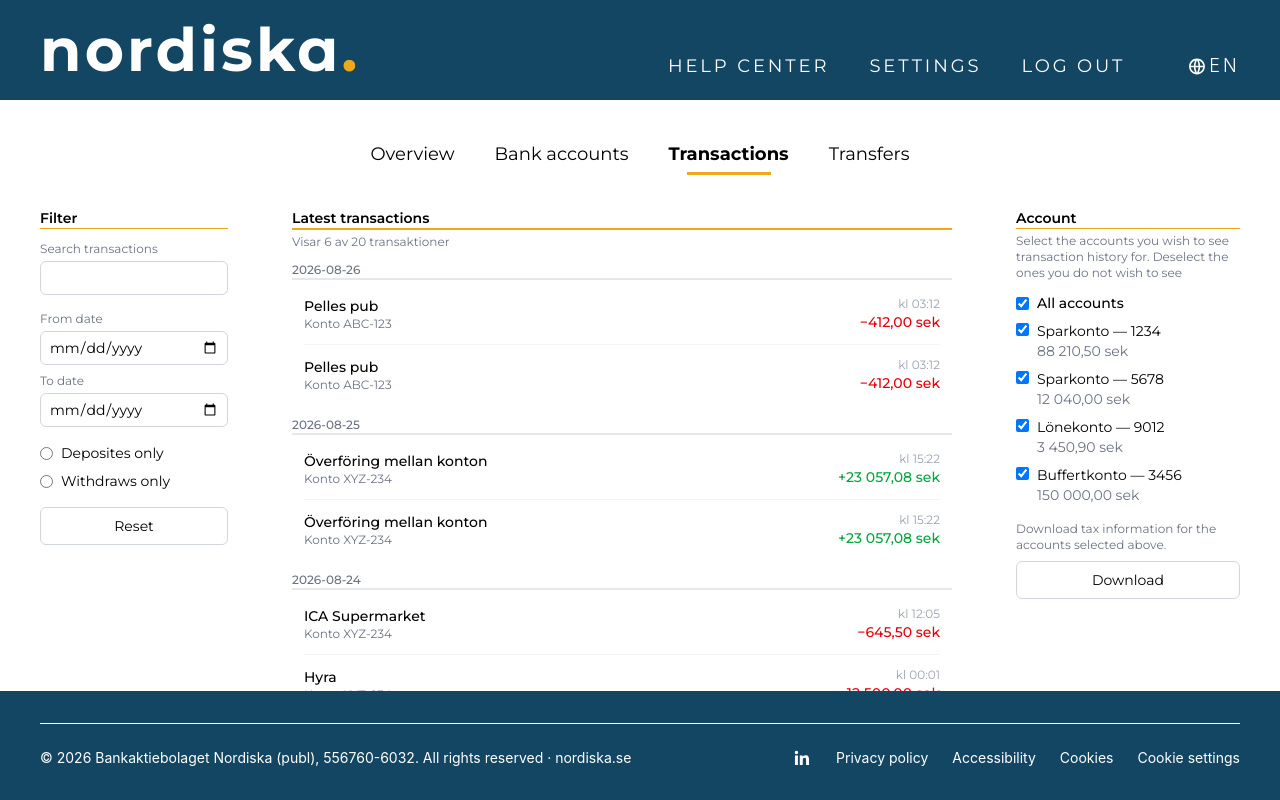
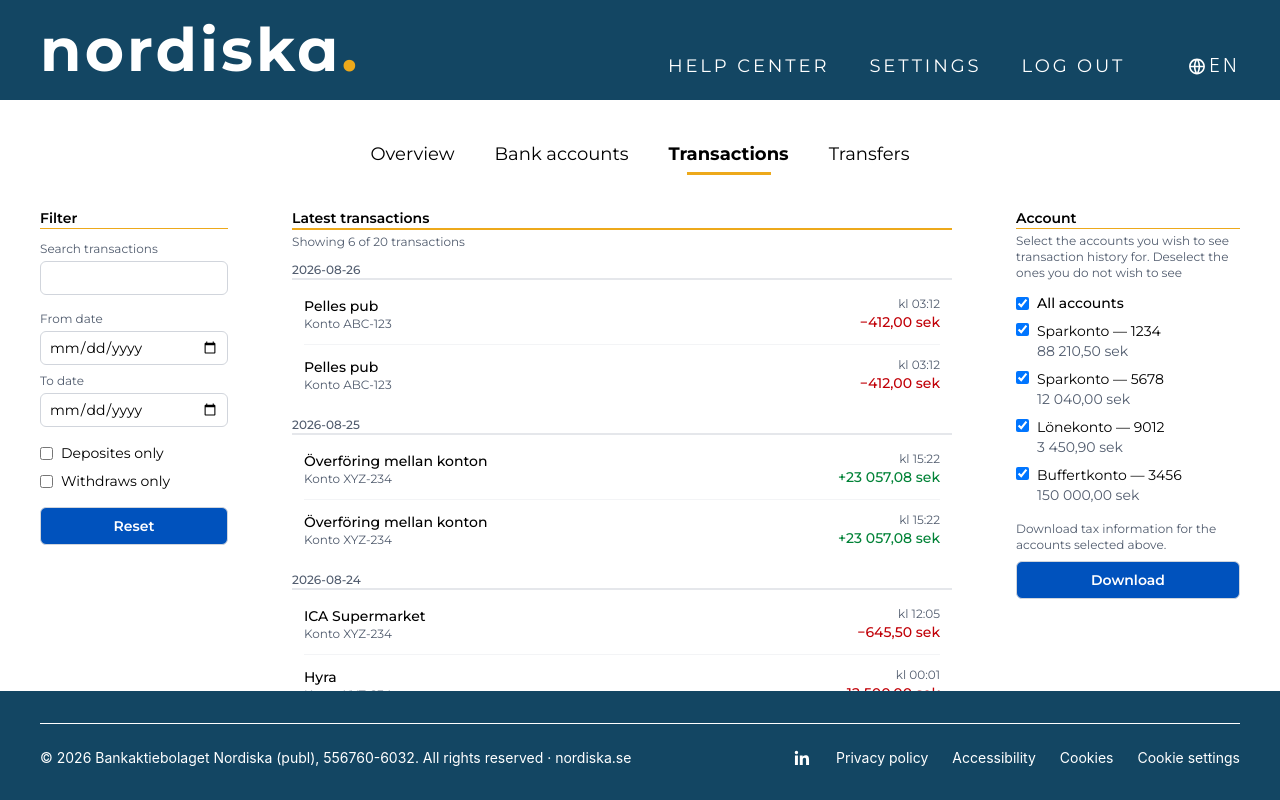
Before and after one commit to chas-challenge-2026/nordiska-team1, a React (Vite) app in the folder frontend/: page /transactions in a window 1280 px wide. Built offline with nearby package versions, Linux system fonts and the light colour scheme.

Commit message:
update colors, lang, variable names

```diff
--- a/frontend/src/components/transactions/AccountSelector.tsx
+++ b/frontend/src/components/transactions/AccountSelector.tsx
@@ -26,7 +26,7 @@ export default function AccountSelector({ accounts, selectedIds, onChange }: Acc
     return (
         <div className="bg-white p-4 w-64">
             <h3 className="font-semibold text-sm mb-1 border-b-1 border-nordiska-orange">{t("generic.account")}</h3>
-            <p className="text-xs text-gray-500 mb-3">
+            <p className="text-xs text-secondary mb-3">
                 {t("transactions-route.account-select")}
             </p>
 
@@ -48,7 +48,7 @@ export default function AccountSelector({ accounts, selectedIds, onChange }: Acc
                             <span>
                                 {acc.name}
                                 <br />
-                                <span className="text-gray-500">
+                                <span className="text-secondary">
                                     {acc.balance.toLocaleString('sv-SE', { minimumFractionDigits: 2 })} sek
                                 </span>
                             </span>
@@ -57,10 +57,10 @@ export default function AccountSelector({ accounts, selectedIds, onChange }: Acc
                 ))}
             </ul>
 
-            <p className="text-xs text-gray-500 mt-4 mb-2">
+            <p className="text-xs text-secondary mt-4 mb-2">
                 {t("transactions-route.tax-info")}
             </p>
-            <button className="w-full border border-gray-300 rounded-md text-sm py-2 hover:bg-gray-50">
+            <button className="w-full border border-gray-300 rounded-md text-sm py-2 hover:bg-nordiska-blue bg-primary-blue text-white font-semibold">
                 {t("transactions-route.tax")}
             </button>
         </div>
--- a/frontend/src/components/transactions/TransactionsFilter.tsx
+++ b/frontend/src/components/transactions/TransactionsFilter.tsx
@@ -11,6 +11,7 @@ export interface TransactionFilters {
 
 interface TransactionFilterProps {
     onChange: (filters: TransactionFilters) => void;
+    onReset: () => void;
 }
 
 const initialFilters: TransactionFilters = {
@@ -21,7 +22,7 @@ const initialFilters: TransactionFilters = {
     onlyWithdrawals: false,
 };
 
-export default function TransactionFilter({ onChange }: TransactionFilterProps) {
+export default function TransactionFilter({ onChange, onReset }: TransactionFilterProps) {
     const [filters, setFilters] = useState<TransactionFilters>(initialFilters);
     const { t } = useTranslation();
 
@@ -33,13 +34,14 @@ export default function TransactionFilter({ onChange }: TransactionFilterProps)
 
     function resetFilter() {
         setFilters(initialFilters);
+        onReset();
     }
 
     return (
         <div className="bg-white p-4">
             <h3 className="font-semibold text-sm mb-3 border-b-1 border-nordiska-orange">{t("generic.filter")}</h3>
 
-            <label className="block text-xs text-gray-500 mb-1">{t("transactions-route.search")}</label>
+            <label className="block text-xs text-secondary mb-1">{t("transactions-route.search")}</label>
             <input
                 type="text"
                 value={filters.search}
@@ -49,7 +51,7 @@ export default function TransactionFilter({ onChange }: TransactionFilterProps)
 
             <div className="flex flex-col gap-2 mb-4">
                 <div className="flex-1">
-                    <label className="block text-xs text-gray-500 mb-1">{t("transactions-route.from")}</label>
+                    <label className="block text-xs text-secondary mb-1">{t("transactions-route.from")}</label>
                     <input
                         type="date"
                         value={filters.dateFrom}
@@ -58,7 +60,7 @@ export default function TransactionFilter({ onChange }: TransactionFilterProps)
                     />
                 </div>
                 <div className="flex-1">
-                    <label className="block text-xs text-gray-500 mb-1">{t("transactions-route.to")}</label>
+                    <label className="block text-xs text-secondary mb-1">{t("transactions-route.to")}</label>
                     <input
                         type="date"
                         value={filters.dateTo}
@@ -70,7 +72,7 @@ export default function TransactionFilter({ onChange }: TransactionFilterProps)
 
             <label className="flex items-center gap-2 text-sm mb-2">
                 <input
-                    type="radio"
+                    type="checkbox"
                     checked={filters.onlyDeposits}
                     onChange={e => update({ onlyDeposits: e.target.checked, onlyWithdrawals: false })}
                 />
@@ -79,14 +81,14 @@ export default function TransactionFilter({ onChange }: TransactionFilterProps)
 
             <label className="flex items-center gap-2 text-sm">
                 <input
-                    type="radio"
+                    type="checkbox"
                     checked={filters.onlyWithdrawals}
                     onChange={e => update({ onlyWithdrawals: e.target.checked, onlyDeposits: false })}
                 />
                 {t("transactions-route.withdraws")}
             </label>
 
-            <button onClick={() => resetFilter()} className="w-full border border-gray-300 rounded-md text-sm py-2 hover:bg-gray-50 mt-4">
+            <button onClick={() => resetFilter()} className="w-full border border-gray-300 rounded-md text-sm py-2 hover:bg-nordiska-blue mt-4 bg-primary-blue text-white font-semibold">
             {t("generic.reset")}
             </button>
         </div>
--- a/frontend/src/components/transactions/TransactionsTable.tsx
+++ b/frontend/src/components/transactions/TransactionsTable.tsx
@@ -1,5 +1,5 @@
 import { useState, useEffect, useRef, useCallback, useMemo } from 'react';
-import { transactions, accounts, type Transaction } from './mockTransactions';
+import { transactions, type Transaction } from './mockTransactions';
 import { type TransactionFilters } from './TransactionsFilter';
 import { useTranslation } from 'react-i18next';
 
@@ -11,14 +11,14 @@ interface TransactionTableProps {
 const INITIAL_COUNT = 6;
 const BATCH_SIZE = 10;
 
-function groupByDate(items: Transaction[]): { dateKey: string; items: Transaction[] }[] {
+function groupByDate(transactions: Transaction[]): { dateKey: string; items: Transaction[] }[] {
     const groups: { dateKey: string; items: Transaction[] }[] = [];
-    for (const tx of items) {
+    for (const transaction of transactions) {
         const last = groups[groups.length - 1];
-        if (last && last.dateKey === tx.date) {
-            last.items.push(tx);
+        if (last && last.dateKey === transaction.date) {
+            last.items.push(transaction);
         } else {
-            groups.push({ dateKey: tx.date, items: [tx] });
+            groups.push({ dateKey: transaction.date, items: [transaction] });
         }
     }
     return groups;
@@ -28,13 +28,13 @@ function filterTransactions(
     selectedAccountIds: string[],
     filters: TransactionFilters
 ): Transaction[] {
-    return transactions.filter(tx => {
-        if (!selectedAccountIds.includes(tx.account)) return false;
-        if (filters.search && !tx.title.toLowerCase().includes(filters.search.toLowerCase())) return false;
-        if (filters.dateFrom && tx.date < filters.dateFrom) return false;
-        if (filters.dateTo && tx.date > filters.dateTo) return false;
-        if (filters.onlyDeposits && tx.amount < 0) return false;
-        if (filters.onlyWithdrawals && tx.amount >= 0) return false;
+    return transactions.filter(transaction => {
+        if (!selectedAccountIds.includes(transaction.account)) return false;
+        if (filters.search && !transaction.title.toLowerCase().includes(filters.search.toLowerCase())) return false;
+        if (filters.dateFrom && transaction.date < filters.dateFrom) return false;
+        if (filters.dateTo && transaction.date > filters.dateTo) return false;
+        if (filters.onlyDeposits && transaction.amount < 0) return false;
+        if (filters.onlyWithdrawals && transaction.amount >= 0) return false;
         return true;
     });
 }
@@ -48,7 +48,6 @@ export default function TransactionTable({ selectedAccountIds, filters }: Transa
     const scrollContainerRef = useRef<HTMLDivElement>(null);
     const sentinelRef = useRef<HTMLDivElement>(null);
 
-    // Reset on filter/account change
     useEffect(() => {
         const matches = filterTransactions(selectedAccountIds, filters);
         setAllMatches(matches);
@@ -70,7 +69,6 @@ export default function TransactionTable({ selectedAccountIds, filters }: Transa
         setVisibleCount(INITIAL_COUNT);
     };
 
-    // IntersectionObserver, only active while expanded
     useEffect(() => {
         if (!expanded) return;
         const sentinel = sentinelRef.current;
@@ -96,31 +94,31 @@ export default function TransactionTable({ selectedAccountIds, filters }: Transa
     const groupedItems = useMemo(() => groupByDate(visibleItems), [visibleItems]);
 
     return (
-        <div className="p-4 flex-1">
+        <div className="p-4 flex-1 ">
             <h3 className="font-semibold text-sm mb-1 border-b-2 border-nordiska-orange">{t("transactions-route.transactions")}</h3>
-            <p className="text-xs text-gray-500 mb-3">
-                Visar {visibleItems.length} av {allMatches.length} transaktioner
+            <p className="text-xs text-secondary mb-3">
+            {t("generic.showing")} {visibleItems.length} {t("generic.of")} {allMatches.length} {t("generic.transactions")}
             </p>
 
             <div
                 ref={scrollContainerRef}
-                className={expanded ? 'max-h-[60%] overflow-y-auto' : ''}
+                className={expanded ? 'max-h-[85%] overflow-y-auto' : ''}
             >
                 {groupedItems.map(group => (
                     <div key={group.dateKey} className="mb-3">
-                        <p className="text-xs font-medium text-gray-500 mb-1 border-b-2 border-gray-200">{group.dateKey}</p>
+                        <p className="text-xs font-medium text-secondary mb-1 border-b-2 border-gray-200">{group.dateKey}</p>
                         <ul className="divide-y divide-gray-100  px-3">
-                            {group.items.map(tx => (
-                                <li key={tx.id} className="py-3 flex justify-between items-start">
+                            {group.items.map(transaction => (
+                                <li key={transaction.id} className="py-3 flex justify-between items-start">
                                     <div>
-                                        <p className="text-sm font-medium">{tx.title}</p>
-                                        <p className="text-xs text-gray-500">{tx.accountLabel}</p>
+                                        <p className="text-sm font-medium">{transaction.title}</p>
+                                        <p className="text-xs text-secondary">{transaction.accountLabel}</p>
                                     </div>
                                     <div className="text-right">
-                                        <p className="text-xs text-gray-400">kl {tx.time}</p>
-                                        <p className={`text-sm font-medium ${tx.amount < 0 ? 'text-red-600' : 'text-green-600'}`}>
-                                            {tx.amount > 0 ? '+' : ''}
-                                            {tx.amount.toLocaleString('sv-SE', { minimumFractionDigits: 2 })} sek
+                                        <p className="text-xs text-secondary">kl {transaction.time}</p>
+                                        <p className={`text-sm font-medium ${transaction.amount < 0 ? 'text-red-700' : 'text-green-700'}`}>
+                                            {transaction.amount > 0 ? '+' : ''}
+                                            {transaction.amount.toLocaleString('sv-SE', { minimumFractionDigits: 2 })} sek
                                         </p>
                                     </div>
                                 </li>
@@ -135,7 +133,7 @@ export default function TransactionTable({ selectedAccountIds, filters }: Transa
             {!expanded && hasMore && (
                 <button
                     onClick={handleShowMoreClick}
-                    className="w-full border border-gray-300 rounded-md text-sm py-2 mt-3 hover:bg-gray-50"
+                    className="w-full border border-gray-300 rounded-md text-sm py-2 mt-3 hover:bg-nordiska-blue bg-primary-blue text-white font-semibold"
                 >
                     {t("transactions-route.all-transactions")}
                 </button>
@@ -144,7 +142,7 @@ export default function TransactionTable({ selectedAccountIds, filters }: Transa
             {expanded && (
                 <button
                     onClick={handleShowLessClick}
-                    className="w-full border border-gray-300 rounded-md text-sm py-2 mt-3 hover:bg-gray-50"
+                    className="w-full border border-gray-300 rounded-md text-sm py-2 mt-3 hover:bg-nordiska-blue bg-primary-blue text-white font-semibold"
                 >
                     {t("transactions-route.less-transactions")}
                 </button>
--- a/frontend/src/pages/TransactionsPage.tsx
+++ b/frontend/src/pages/TransactionsPage.tsx
@@ -20,8 +20,8 @@ export default function TransactionsPage() {
     const [filters, setFilters] = useState<TransactionFilters>(initialFilters);
 
     return (
-        <div className='flex gap-8 w-screen p-6 font-montserrat'>
-            <TransactionFilter onChange={setFilters} />
+        <div className='flex gap-8 w-screen max-h-screen p-6 font-montserrat'>
+            <TransactionFilter onChange={setFilters} onReset={() => setFilters(initialFilters)} />
 
             <TransactionTable
                 selectedAccountIds={selectedAccountIds}
```
